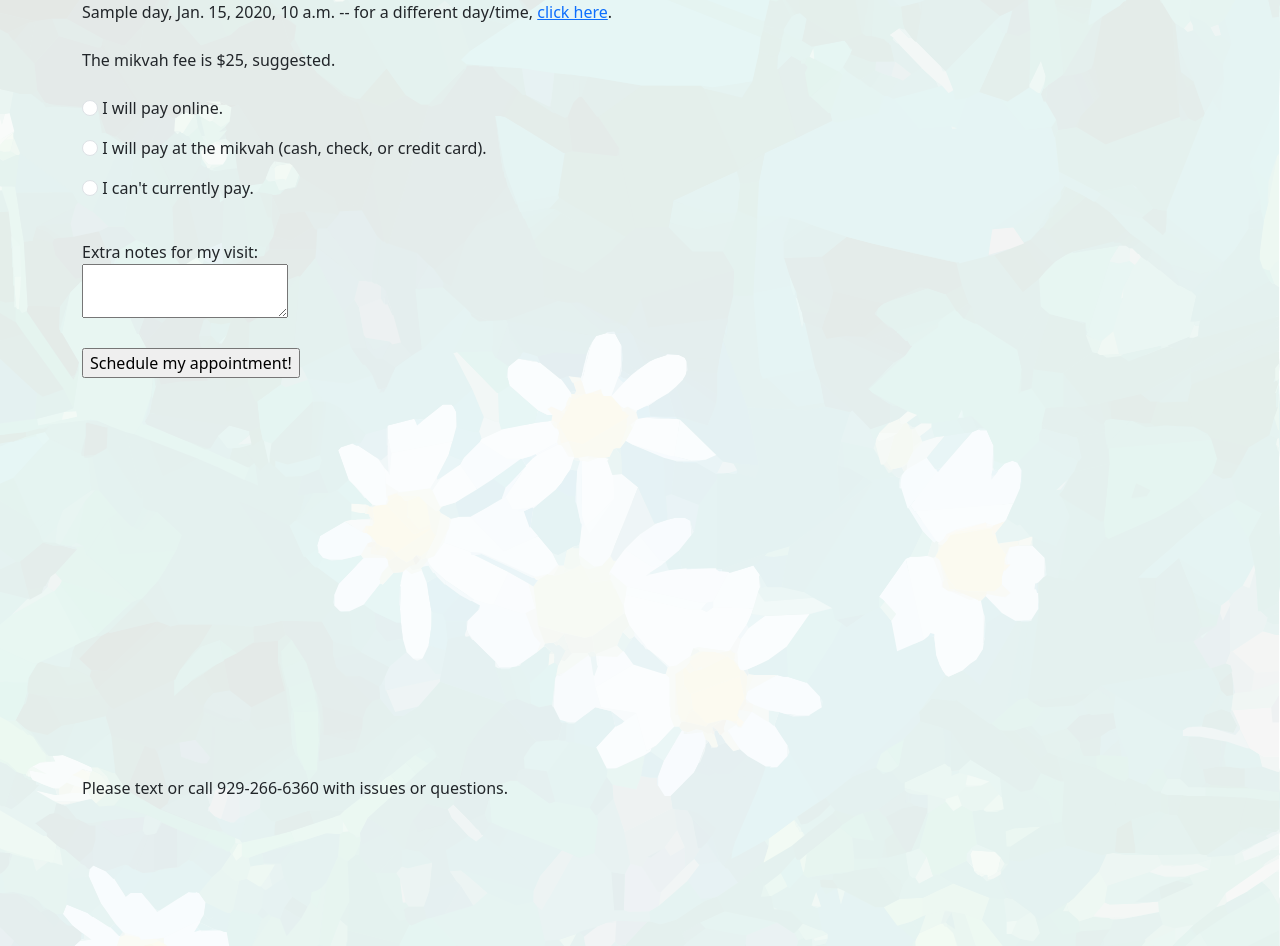
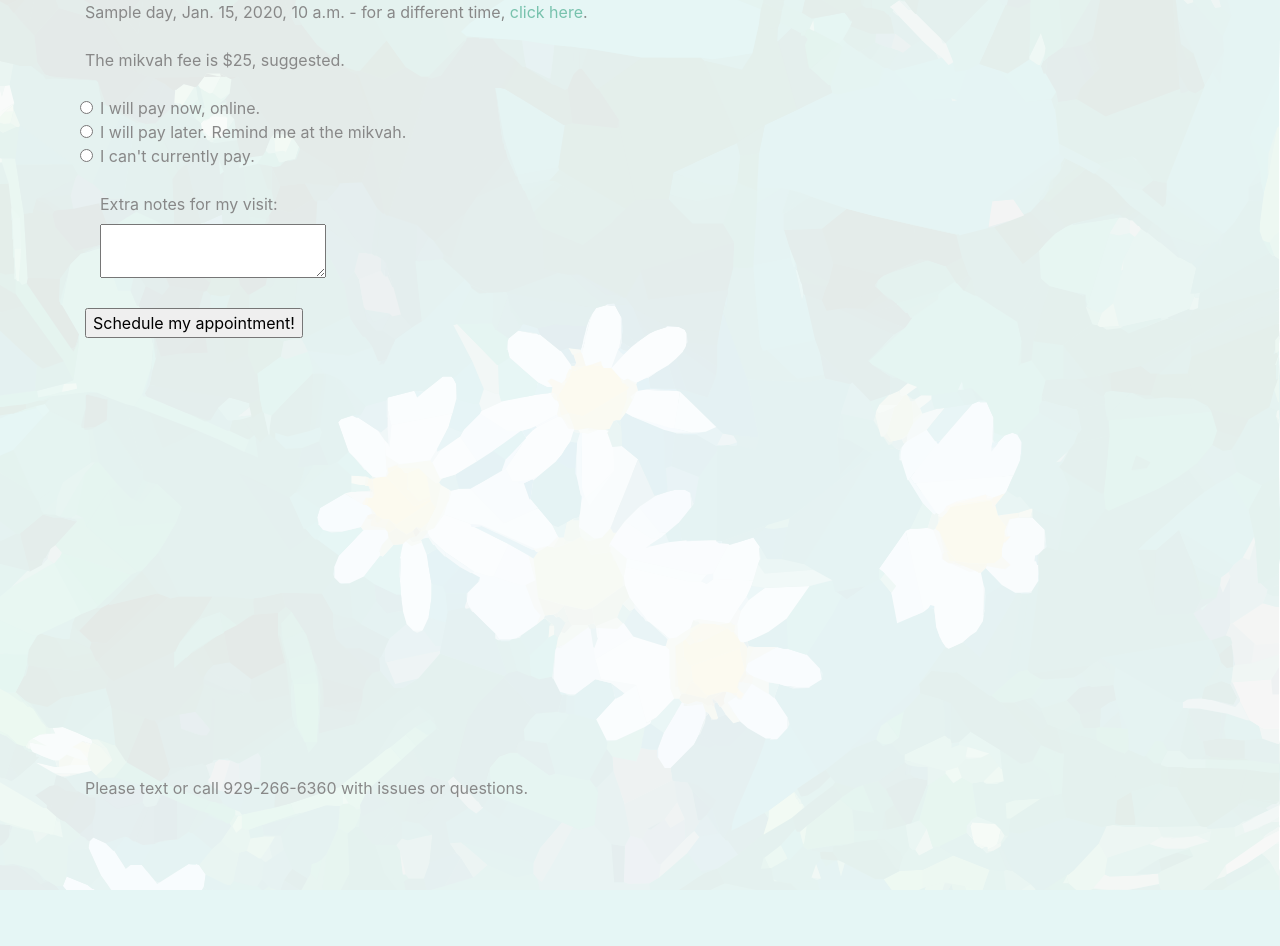
Before and after one commit to ory7/MikVhen, a Django app: template templates/pick_pay.html in a window 1280 px wide. After the commit the page ends 890 px from the top, so only its background shows below. Run offline with Django 3.2, Linux system fonts and the light colour scheme; the template is opened without the code that fills it: most values are stand-ins (such as "Sample title", 1, 10 or a date in 2020); some libraries are stand-ins or nearby versions.

Commit message:
style improvements

```diff
--- a/templates/header.html
+++ b/templates/header.html
@@ -3,8 +3,7 @@
 <head>
 <meta charset="utf-8">
 <meta name="viewport" content="width=device-width, initial-scale=1">
-<link href="https://cdn.jsdelivr.net/npm/bootstrap@5.3.0-alpha1/dist/css/bootstrap.min.css"
-rel="stylesheet" integrity="sha384-GLhlTQ8iRABdZLl6O3oVMWSktQOp6b7In1Zl3/Jr59b6EGGoI1aFkw7cmDA6j6gD" crossorigin="anonymous">
+<link href="https://cdn.jsdelivr.net/npm/bootswatch@4.5.2/dist/minty/bootstrap.min.css" rel="stylesheet" crossorigin="anonymous">
 <style>
 .my-bg {
   opacity: 0.6;
@@ -21,6 +20,5 @@ rel="stylesheet" integrity="sha384-GLhlTQ8iRABdZLl6O3oVMWSktQOp6b7In1Zl3/Jr59b6E
 <!--<body style="overflow:hidden; position: relative">
 <img class="my-bg" src="https://images.rawpixel.com/image_1000/cHJpdmF0ZS9sci9pbWFnZXMvd2Vic2l0ZS8yMDIzLTAxL3ljYmF0bXMxNDI3MS1pbWFnZS5qcGc.jpg"/>
 -->
-<script src="https://cdn.jsdelivr.net/npm/bootstrap@5.3.0-alpha1/dist/js/bootstrap.bundle.min.js"
-    integrity="sha384-w76AqPfDkMBDXo30jS1Sgez6pr3x5MlQ1ZAGC+nuZB+EYdgRZgiwxhTBTkF7CXvN" crossorigin="anonymous"></script>
+<script src="https://cdn.jsdelivr.net/npm/bootswatch@4.5.2/dist/minty/bootstrap.min.css" crossorigin="anonymous"></script>
 <div class="container">
--- a/templates/pick_pay.html
+++ b/templates/pick_pay.html
@@ -1,6 +1,6 @@
 {% include "header.html" %}
 {{ debug }}
-{{ day }}, {{ time }} -- for a different day/time, <a href="/mikvah/">click here</a>.
+{{ day }}, {{ time }} - for a different time, <a href="/mikvah/">click here</a>.
 <br/>
 <br/>
 <form method="post" action="save">
@@ -15,23 +15,24 @@
   The mikvah fee is $25, suggested.
   <br/>
   <br/>
-  <p>
+  <div class="col-sm-5">
    <input name="payment" id="pay_online" type="radio" value="online" class="form-check-input" />
-   <label for="prepbath" class="form-check-label">I will pay online.</label>
-  <p/>
-  <p>
+   <label for="pay_online" class="form-check-label">I will pay now, online.</label>
+  </div>
+  <div class="col-sm-5">
    <input name="payment" id="pay_atmikvah" type="radio" value="atmikvah" class="form-check-input" />
-   <label for="prepshower" class="form-check-label">I will pay at the mikvah (cash, check, or credit card).</label>
-  <p/>
-  <p>
+   <label for="pay_atmikvah" class="form-check-label">I will pay later. Remind me at the mikvah.</label>
+  </div>
+  <div class="col-sm-5">
    <input name="payment" id="pay_notnow" type="radio" value="notnow" class="form-check-input" required/>
-   <label for="prephome" class="form-check-label">I can't currently pay.</label>
-  <p/>
+   <label for="pay_notnow" class="form-check-label">I can't currently pay.</label>
+  </div>
   <br/>
+  <div class="col-sm-5">
   <label for="notes">Extra notes for my visit:</label>
   <br/>
   <textarea name="notes"></textarea>
-  <br/>
+  </div>
   <br/>
   <input type=submit value="Schedule my appointment!"/>
 </form>
--- a/templates/pick_time.html
+++ b/templates/pick_time.html
@@ -1,6 +1,6 @@
 {% include "header.html" %}
 {{ debug }}
-{{ date }} -- for a different day, <a href="/mikvah/">click here</a>.
+{{ day }} - for a different day, <a href="/mikvah/">click here</a>.
 <br/>
 <br/>
 {% if day == 'Friday' %}
--- a/views.py
+++ b/views.py
@@ -19,7 +19,7 @@ weekday_open_minutes = -30
 saturday_open_minutes = 65
 total_minutes = 2*60+30
 timeout_seconds = 5*60
-prep_minutes = {"bath":30, "shower":10, "":0}
+prep_minutes = {"bath":30, "shower":10, "":5}
 prep_minutes_at_close = {"bath":50, "shower":25, "":15}
 #TODO table with key-value pairs in database, how to trigger reload?
 
@@ -30,12 +30,12 @@ day_spellings = ["Monday", "Tuesday", "Wednesday", "Thursday", Friday, Saturday,
 def get_zman(d):
     location = GeoLocation("New York, NY", 40.85139828693182, -73.93642913006643, settings.TIME_ZONE, elevation=0)
     calendar = ZmanimCalendar(geo_location=location, date=d)
-    zman = calendar.sunset_offset_by_degrees(97.3) # seems to be three small stars
+    zman = calendar.sunset_offset_by_degrees(97.3) # seems to be three medium stars
     return zman.replace(second=0, microsecond=0)
 
 def index(request):
     #TODO optional password
-    #TODO display if already scheduled, secure cookie or optional password?
+    #TODO display if already scheduled, secure cookie or only password?
     #TODO cancel button
     days = list(day_spellings)
     for x in range(today().weekday()):
```
Also changed, not shown: templates/pick_day.html (+15 -11 lines), README.md, mikvahFirstScreen.png (added).
